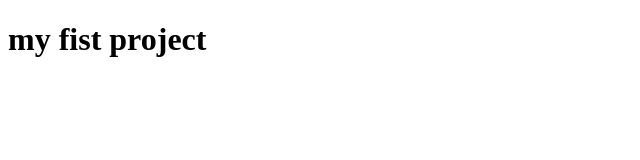
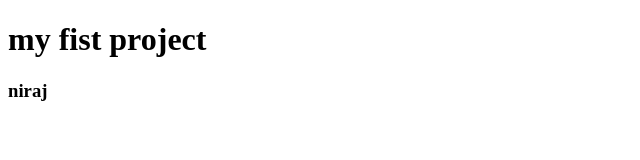
Before and after one commit to Niraj-ganatra/my-project, a plain HTML site: page index.html in a window 1280 px wide. Shown: the full height of the page, 0-640 px from the left. Drawn offline with Linux system fonts and the light colour scheme.

Commit message:
changing h3

```diff
--- a/index.html
+++ b/index.html
@@ -10,6 +10,7 @@
 
 <body>
     <h1>my fist project </h1>
+    <h3>niraj</h3>
 </body>
 
 </html>
```
